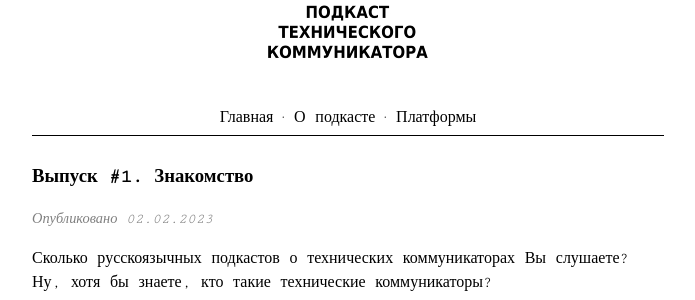
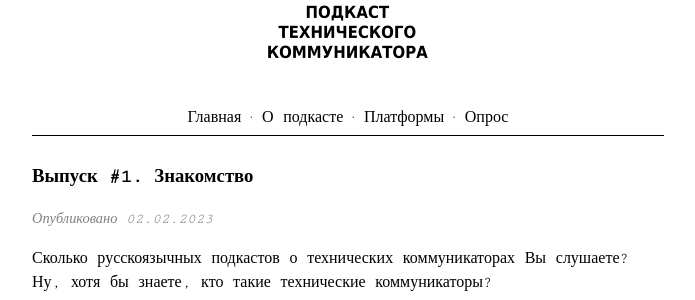
Before and after one commit to techwritex/techcommpod, a Jekyll site: the page built from _posts/2023-02-02-vypusk-1-znakomstvo.md, in a window 1280 px wide and 900 px high, cut to the strip 0-539 px from the top of the window. Shown: the part 192-492 px from the top of the strip, without its empty margins (292-987 px from the left). Built offline with Jekyll 4.4.1, drawn with Linux system fonts in a browser that asks for light colours.

Commit message:
techcommpod-1.8.3-survey-01

```diff
--- a/_includes/nav.html
+++ b/_includes/nav.html
@@ -1,5 +1,6 @@
 <div id="nav">
   <a href="{{site.url}}{{site.baseurl}}/">Главная</a> ·
   <a href="{{site.url}}{{site.baseurl}}/about/">О подкасте</a> ·
-  <a href="{{site.url}}{{site.baseurl}}/platforms/">Платформы</a>
+  <a href="{{site.url}}{{site.baseurl}}/platforms/">Платформы</a> ·
+  <a href="{{site.url}}{{site.baseurl}}/survey/">Опрос</a>
 </div>
--- a/_posts/2023-02-02-vypusk-1-znakomstvo.md
+++ b/_posts/2023-02-02-vypusk-1-znakomstvo.md
@@ -101,8 +101,6 @@
 
 После поиска и изучения нужной информации оказалось, что имя ему *технический коммуникатор*.
 
-{% include podcast_survey.html %}
-
 #### 06:24 - 12:03 Техническая коммуникация и технические коммуникаторы
 
 Для начала давайте разберёмся, что вообще такое *техническая коммуникация*. Потому как многие по-разному понимают этот термин.
@@ -190,6 +188,8 @@
 
 Будем развивать рынок и спрос на специалистов по техкоммуникации.
 
+{% include podcast_survey.html %}
+
 #### 12:04 - 12:24 Цель подкаста
 
 Теперь, подхожу к главному вопросу *Для чего этот подкаст?*
```
Also changed, not shown: survey.md (added, +7 -0 lines).
